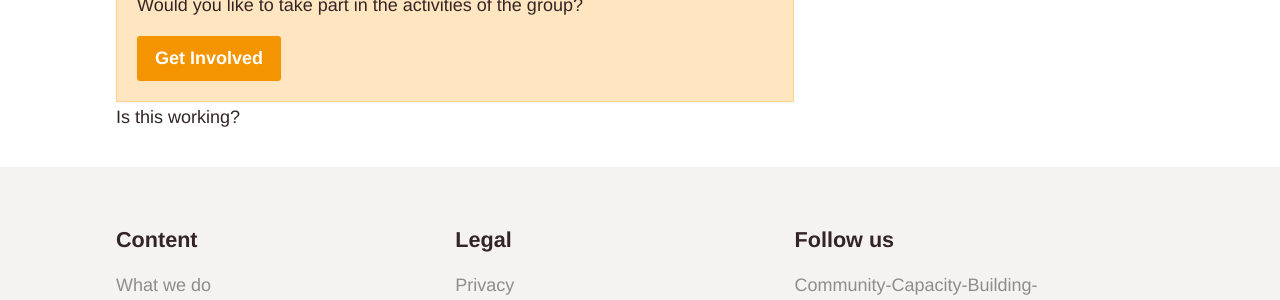
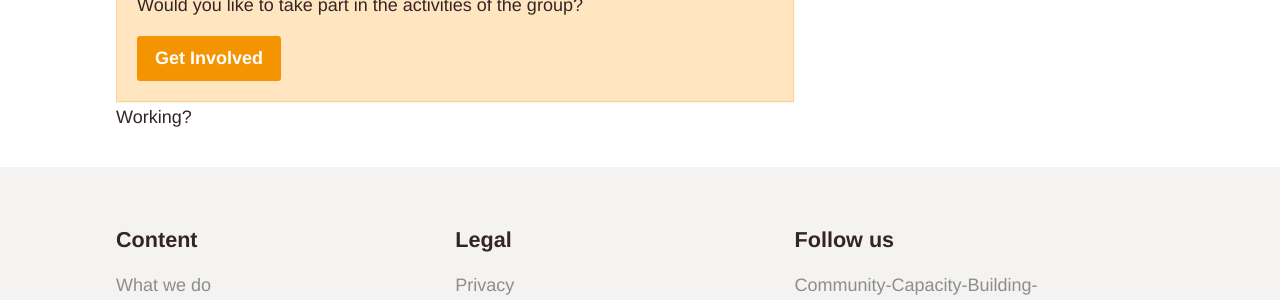
Before and after one commit to richardatval/www.communitycapacity.co.uk, a Jekyll site: the page built from _posts/2016-07-22-thornton-stroke-and-disability-club.md, in a window 1280 px wide. Shown: the part 1775-2075 px from the top of the page. Built offline with Jekyll 4.4.1, drawn with Linux system fonts in a browser that asks for light colours; nearby versions of some CDN libraries.

Commit message:
Updated 2016-07-22-thornton-stroke-and-disability-club.md

```diff
--- a/_posts/2016-07-22-thornton-stroke-and-disability-club.md
+++ b/_posts/2016-07-22-thornton-stroke-and-disability-club.md
@@ -34,4 +34,4 @@ If like Sharon you’d like to make your community that little bit brighter, we
 
 {% include box.html title="Get involved" buttontext="Get Involved" text="Would you like to take part in the activities of the group?" url="/get-involved" class="box-amber"  %}
 
-Is this working?
+Working?
```
Also changed, not shown: other parts of _posts/2016-07-22-thornton-stroke-and-disability-club.md (+1 -1 lines).
